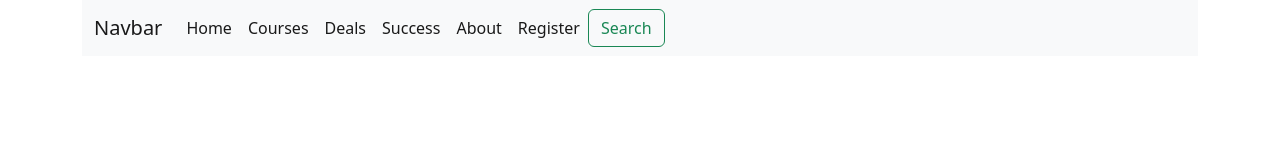
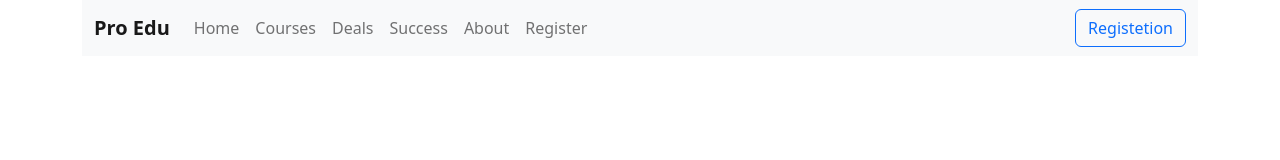
Before and after one commit to TahsinEthun/ed-tech-website, a plain HTML site: page index.html in a window 1280 px wide. Drawn offline with nearby package versions, Linux system fonts and the light colour scheme.

Commit message:
navbar updated

```diff
--- a/index.html
+++ b/index.html
@@ -3,56 +3,52 @@
   <head>
     <meta charset="utf-8">
     <meta name="viewport" content="width=device-width, initial-scale=1">
-    <title>Bootstrap demo</title>
+    <title>Edtech learning</title>
     <link href="https://cdn.jsdelivr.net/npm/bootstrap@5.2.0/dist/css/bootstrap.min.css" rel="stylesheet" integrity="sha384-gH2yIJqKdNHPEq0n4Mqa/HGKIhSkIHeL5AyhkYV8i59U5AR6csBvApHHNl/vI1Bx" crossorigin="anonymous">
   </head>
   <body>
     <!-- header start -->
-    <header class="container">
-        <!-- navbar start -->
+    <header>
+        <!-- navbar starts -->
+        <section class="container">
             <nav class="navbar navbar-expand-lg bg-light">
-            <div class="container">
-              <div>
-                <a class="navbar-brand" href="#">Navbar</a>
+                <div class="container-fluid">
+                  <a class="navbar-brand fw-bold" href="#">Pro Edu</a>
                   <button class="navbar-toggler" type="button" data-bs-toggle="collapse" data-bs-target="#navbarSupportedContent" aria-controls="navbarSupportedContent" aria-expanded="false" aria-label="Toggle navigation">
                     <span class="navbar-toggler-icon"></span>
                   </button>
-              </div>
-              <div class="collapse navbar-collapse" id="navbarSupportedContent">
-                <div>
+                  <div class="collapse navbar-collapse d-flex justify-content-center" id="navbarSupportedContent">
                     <ul class="navbar-nav me-auto mb-2 mb-lg-0">
                       <li class="nav-item">
-                          <a class="nav-link active" aria-current="page" href="#">Home</a>
+                        <a class="nav-link" aria-current="page" href="#">Home</a>
                       </li>
                       <li class="nav-item">
-                          <a class="nav-link active" href="#">Courses</a>
+                        <a class="nav-link" href="#">Courses</a>
                       </li>
                       <li class="nav-item">
-                          <a class="nav-link active">Deals</a>
+                        <a class="nav-link" href="#">Deals</a>
                       </li>
                       <li class="nav-item">
-                          <a class="nav-link active">Success</a>
+                        <a class="nav-link" href="#">Success</a>
                       </li>
                       <li class="nav-item">
-                          <a class="nav-link active">About</a>
+                        <a class="nav-link" href="#">About</a>
                       </li>
                       <li class="nav-item">
-                          <a class="nav-link active">Register</a>
+                        <a class="nav-link" href="#">Register</a>
                       </li>
                     </ul>
-                </div>
-                <div>
                     <form class="d-flex" role="search">
-                        <button class="btn btn-outline-success" type="submit">Search</button>
+
+                      <button class="btn btn-outline-primary" type="submit">Registetion</button>
                     </form>
                   </div>
                 </div>
-            </div>
               </nav>
+        </section>
         <!-- navbar ends -->
-
     </header>
-    <!-- header end -->
+    <!--header ends -->
     <script src="https://cdn.jsdelivr.net/npm/bootstrap@5.2.0/dist/js/bootstrap.bundle.min.js" integrity="sha384-A3rJD856KowSb7dwlZdYEkO39Gagi7vIsF0jrRAoQmDKKtQBHUuLZ9AsSv4jD4Xa" crossorigin="anonymous"></script>
   </body>
 </html>
```
Lines whose indentation alone changed are shown as unchanged.
